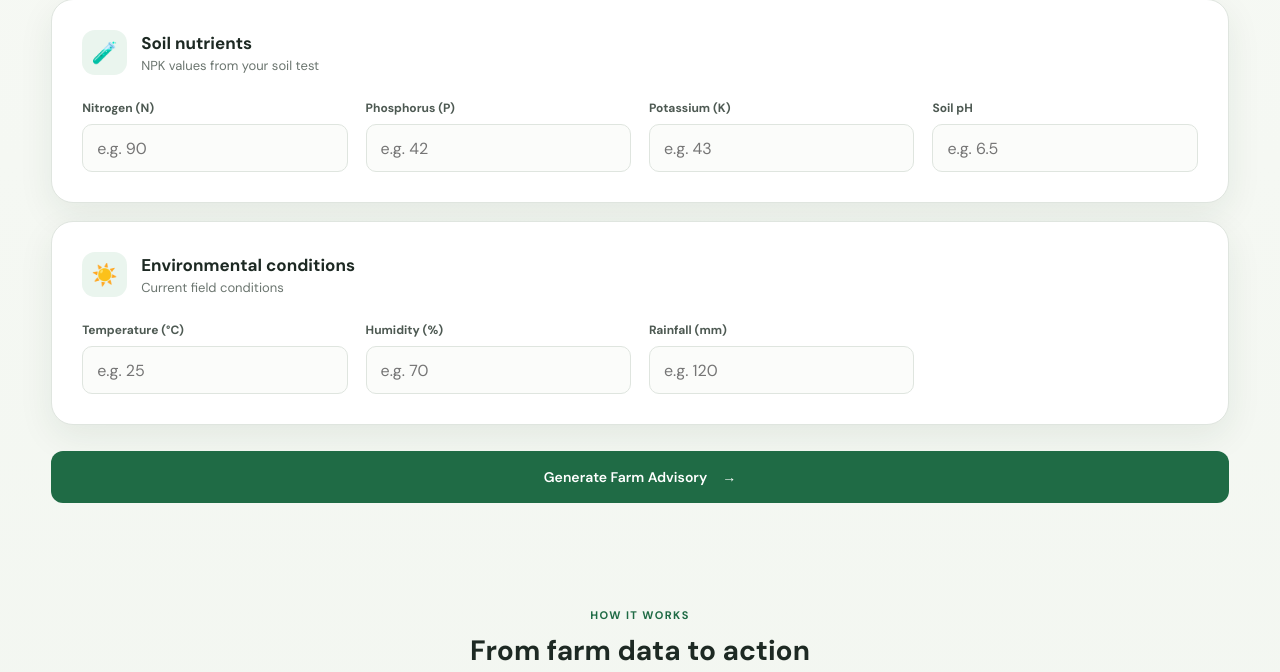
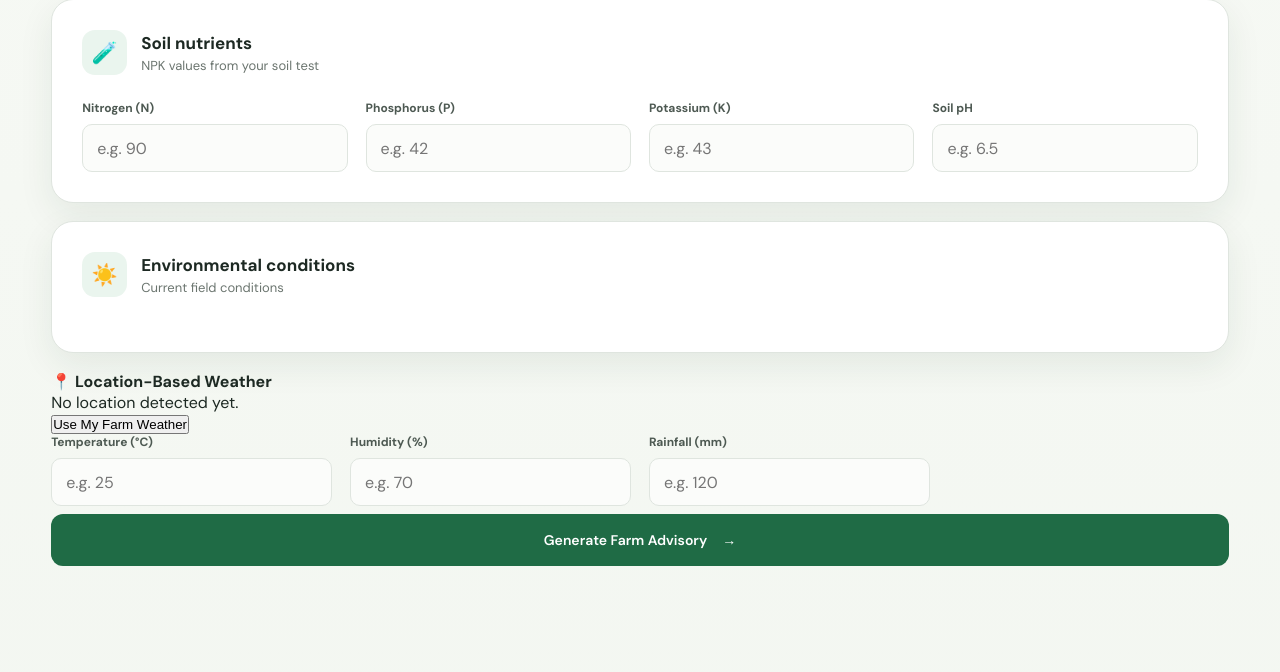
Before and after one commit to ramavenkatasatya/SmartFarm-Advisor, a Flask app: page /advisor in a window 1280 px wide. Shown: the part 714-1386 px from the top of the page. Run offline with Flask 3, Linux system fonts and the light colour scheme.

Commit message:
Add location-based weather feature
Added location-based weather section with button to load farm weather.

```diff
--- a/templates/advisor.html
+++ b/templates/advisor.html
@@ -285,6 +285,33 @@
                     </div>
 
                 </div>
+                </div>
+
+    </div>
+    <div class="location-weather-box">
+
+        <div>
+            <strong>📍 Location-Based Weather</strong>
+
+            <p id="weatherLocation">
+                No location detected yet.
+            </p>
+        </div>
+
+        <button
+            type="button"
+            onclick="loadFarmWeather()"
+            class="weather-button"
+        >
+            Use My Farm Weather
+        </button>
+
+        <div
+            id="weatherStatus"
+            class="weather-status"
+        ></div>
+
+    </div>
 
 
                 <div class="input-grid">
```
